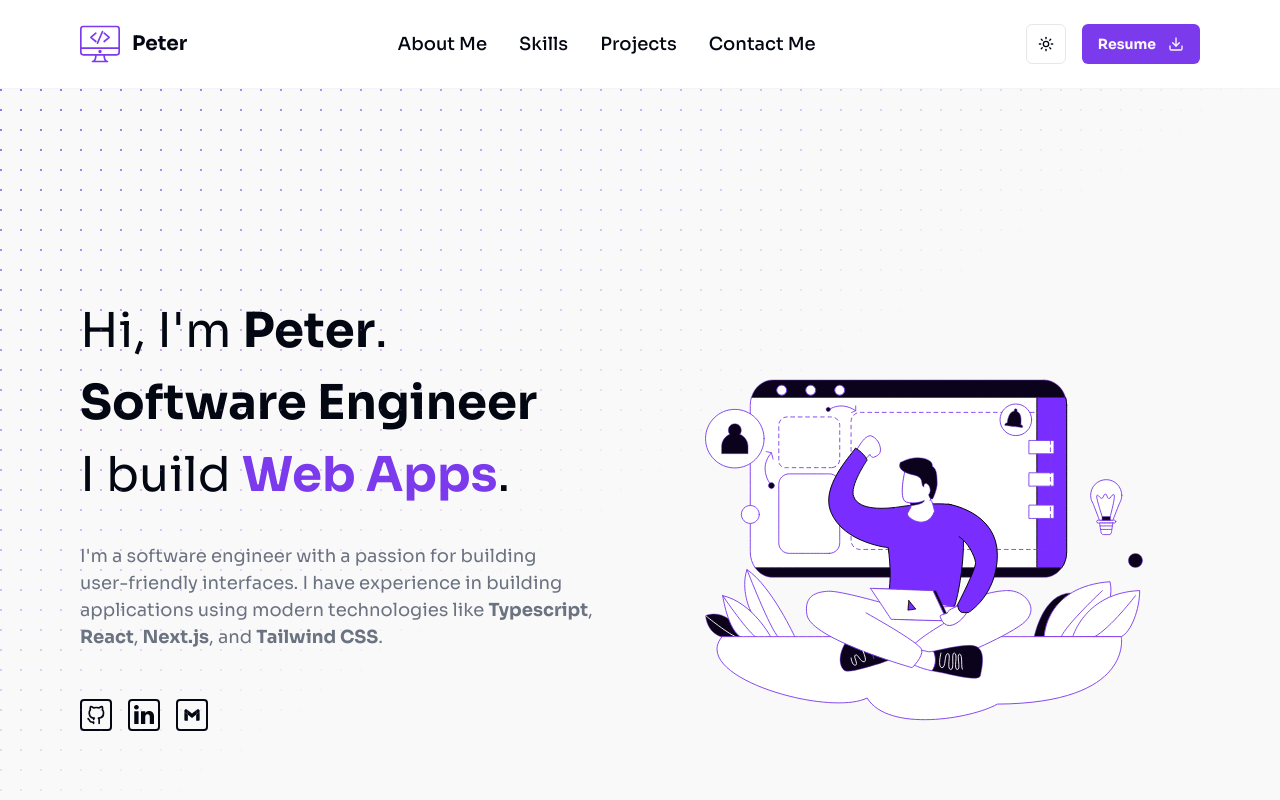
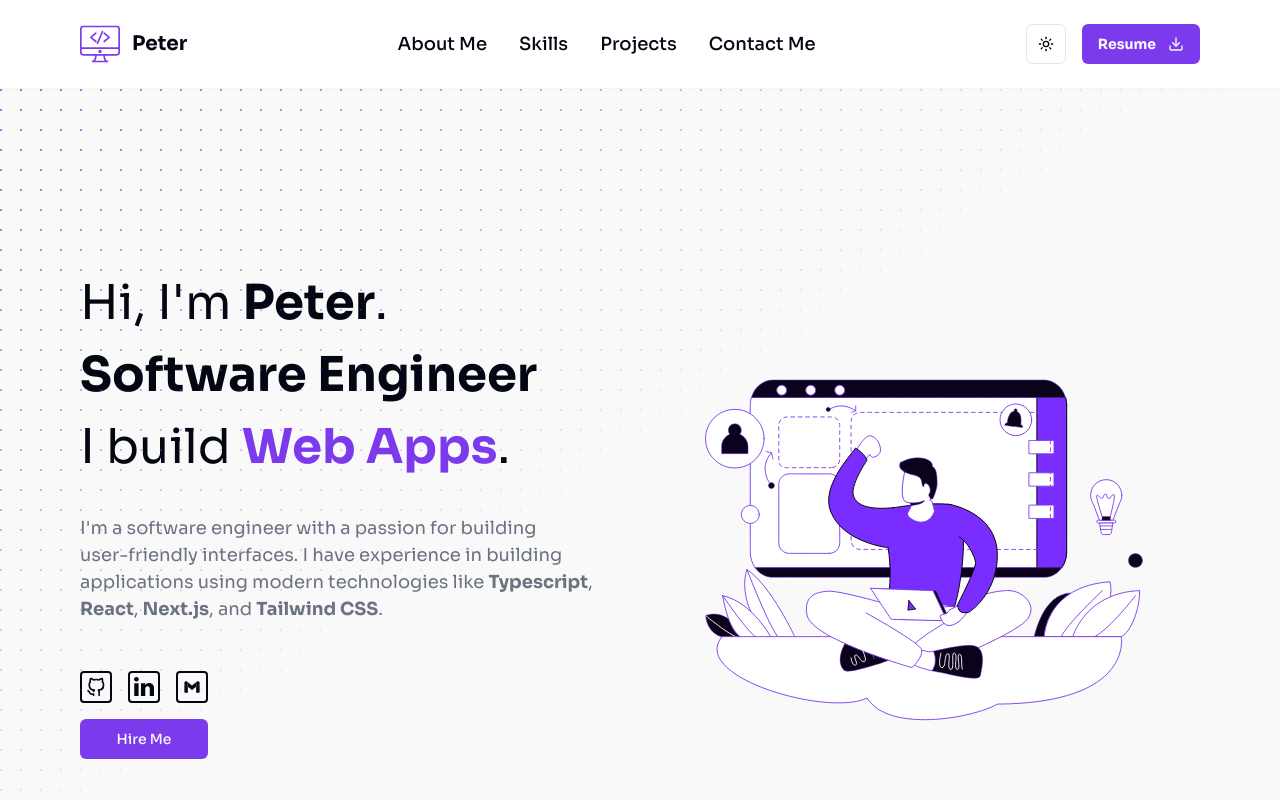
Before and after one commit to Peter3Khalil/personal-website, a Next.js app: page / in a window 1280 px wide. Built offline with nearby package versions, Linux system fonts and the light colour scheme.

Commit message:
✨ Adding hire me button in hero section

```diff
--- a/src/components/hero.tsx
+++ b/src/components/hero.tsx
@@ -1,4 +1,5 @@
 'use client';
+import { Button } from '@/components/ui/button';
 import DotPattern from '@/components/ui/dot-pattern';
 import { Skeleton } from '@/components/ui/skeleton';
 import { SOCIAL_LINKS } from '@/constants/data';
@@ -105,6 +106,7 @@ const HeroContent: FC<React.HTMLAttributes<HTMLDivElement>> = ({
           <b>Tailwind CSS</b>.
         </p>
       </div>
+      <div className="flex w-fit flex-col items-start">
         <ul className="mt-12 flex flex-wrap items-center gap-4">
           {SOCIAL_LINKS.map(({ href, title, icon: Icon }, index) => (
             <li
@@ -123,6 +125,8 @@ const HeroContent: FC<React.HTMLAttributes<HTMLDivElement>> = ({
             </li>
           ))}
         </ul>
+        <Button className="mt-4 self-stretch">Hire Me</Button>
+      </div>
     </section>
   );
 };
```
Lines whose indentation alone changed are shown as unchanged.
